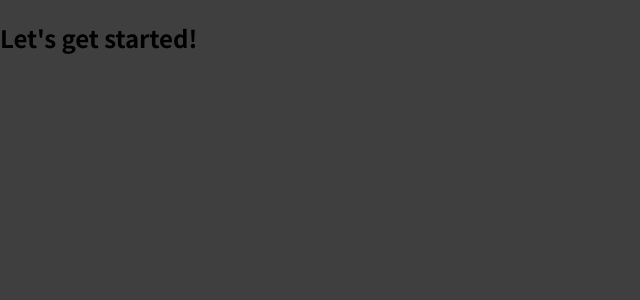
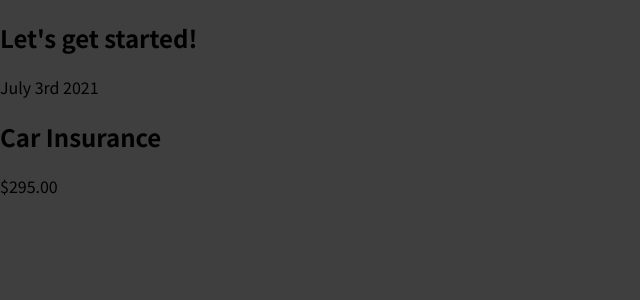
Before and after one commit to rsmalberca/React-projects, a JavaScript app: page / in a window 1280 px wide. Shown: the top 300 px of the page, without its empty margins (0-640 px from the left). Built offline with nearby package versions, Linux system fonts and the light colour scheme.

Commit message:
creating new components

```diff
--- a/src/App.js
+++ b/src/App.js
@@ -1,9 +1,18 @@
+import ExpenseItem from "./Components/ExpenseItem";
+// Always make sure you are importing from the correct file, the correct folder, etc. Check, carefully, the names and the path.
+
 function App() {
   return (
+    // HTML code inside a JS file??? WDF?!!!
+    //well, this is JSX : JavaScript XML. This is allowed because all the transformations that happen behind the scenes.
     <div>
       <h2>Let's get started!</h2>
+      <ExpenseItem></ExpenseItem>
     </div>
   );
 }
 
+//the main difference of our ExpenseItem element with a normal HTML element is that it starts with a capital letter.
+//Our element is a custom component (custom react component)!!!
+
 export default App;
--- /dev/null
+++ b/src/Components/ExpenseItem.js
@@ -0,0 +1,14 @@
+function ExpenseItem() {
+  return (
+    // It is important to have ONLY one root element for component, in this case the main div.
+    <div>
+      <div>July 3rd 2021</div>
+      <div>
+        <h2>Car Insurance</h2>
+        <div>$295.00</div>
+      </div>
+    </div>
+  );
+}
+
+export default ExpenseItem;
```
Also changed, not shown: src/index.js (+17 -4 lines), 1 other file (tests, documents, lock files or other folders).
